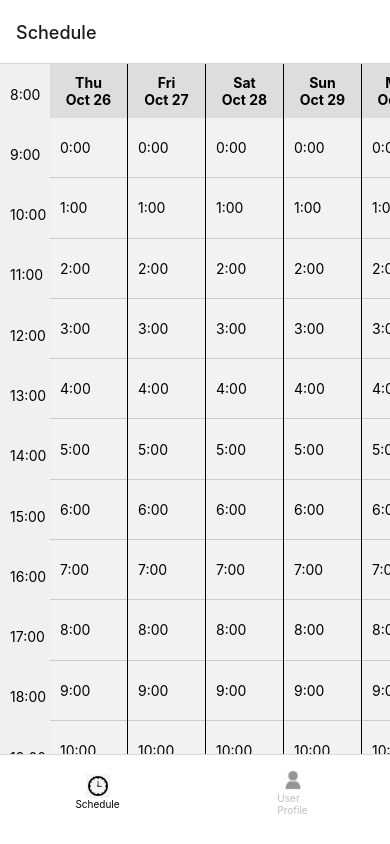
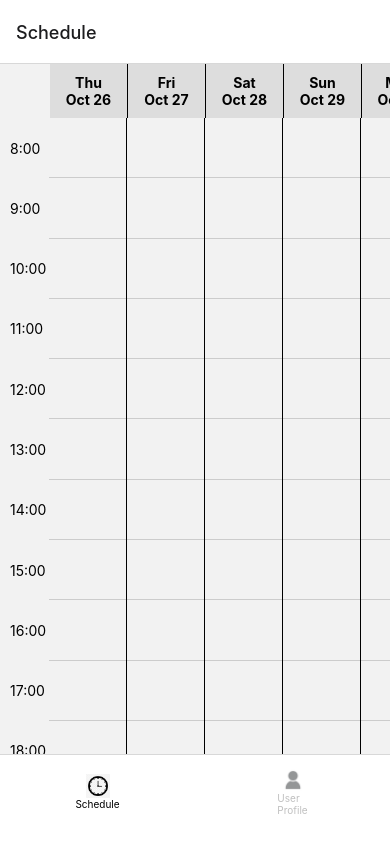
Before and after one commit to anzhub101/Attended, a React Native app: screen /Schedule in a window 390 px wide. Built offline with nearby package versions, Linux system fonts and the light colour scheme.

Commit message:
sort of first iteration?

```diff
--- a/src/screens/ScheduleScreen.js
+++ b/src/screens/ScheduleScreen.js
@@ -18,6 +18,7 @@ const getInitialDates = (startDate, numberOfDays) => {
   }
   return dates;
 };
+
 
 // Define initial start date
 const startDate = subMonths(new Date(), 6); // 6 months before today
@@ -44,24 +45,44 @@ const TimeHeaders = ({ hours }) => {
   );
 };
 
-const DayColumn = ({ date, hours }) => {
-  const formattedDay = format(date, 'E'); // e.g., "Sun"
-  const formattedDate = format(date, 'MMM d'); // e.g., "Feb 19"
+const TimeSlotRowHeaders = ({ hours }) => {
   return (
-    <View style={[styles.dayColumnWrapper, { width: dayColumnWidth }]}>
-      <Text style={styles.dayColumnHeader}>{`${formattedDay}\n${formattedDate}`}</Text>
-      <View style={styles.dayColumnContainer}>
+    <View style={styles.timeSlotHeadersContainer}>
       {hours.map((hour, index) => (
         <TimeSlot key={index} hour={hour} />
       ))}
     </View>
+  );
+};
+const DayColumnContent = ({ date, hours }) => {
+
+  return (
+    <View style={[styles.dayColumnWrapper, { width: dayColumnWidth }]}>
+      {hours.slice(8, 22).map((_, index) => (
+        <View key={index} style={styles.timeSlot}>
+        </View>
+      ))}
     </View>
   );
 };
 
+const DayColumn = ({ date }) => {
+  const formattedDay = format(date, 'E'); // e.g., "Sun"
+  const formattedDate = format(date, 'MMM d'); // e.g., "Feb 19"
+
+  return (
+    <View style={[styles.dayColumnWrapper, { width: dayColumnWidth }]}>
+      <Text style={styles.dayColumnHeader}>{`${formattedDay}\n${formattedDate}`}</Text>
+    </View>
+  );
+};
+
+
 const ScheduleScreen = () => {
   const [dates, setDates] = useState(initialDates);
   const hours = Array.from({ length: 24 }, (_, index) => index); // 0AM to 23PM, adjust as needed
+  const columnHeaderHeight = 0; // the height of your day/date header
+
 
   const loadMoreDates = (direction) => {
     if (direction === 'past') {
@@ -79,30 +100,72 @@ const ScheduleScreen = () => {
     const currentOffset = event.nativeEvent.contentOffset.x;
     const closeToStart = currentOffset < 50; // Adjust threshold as needed
 
+
     if (closeToStart) {
       loadMoreDates('past');
     }
   };
 
   return (
-    <View style={{ flex: 1, flexDirection: 'row' }}>
-      <TimeHeaders hours={hours.slice(8, 22)} /> {/* Static header for visible hours 8AM to 9PM */}
+    <View style={{ flex: 1 }}>
+      <View style={{ flexDirection: 'row' }}>
+        {/* Empty top-left corner spacer */}
+        <View style={{ width: 50, height: columnHeaderHeight }} />
         <FlatList
           horizontal
           data={dates}
-        renderItem={({ item }) => <DayColumn date={item} hours={hours} />}
+          renderItem={({ item }) => <DayColumn date={item} />}
           keyExtractor={(item, index) => index.toString()}
           onEndReached={() => loadMoreDates('future')}
-        onEndReachedThreshold={0.5} // Load more when halfway reached to the end
+          onEndReachedThreshold={0.5}
           onScroll={onScroll}
+          ListHeaderComponent={<View style={{ height: columnHeaderHeight }} />} // Placeholder to align headers
+          showsHorizontalScrollIndicator={false}
         />
+      </View>
+      <View style={{ flexDirection: 'row' }}>
+        {/* Static Time Headers on the left */}
+        <View>
+          {hours.slice(8, 22).map((hour, index) => (
+            <View key={index} style={styles.timeHeader}>
+              <Text>{`${hour}:00`}</Text>
+            </View>
+          ))}
+        </View>
+        {/* Scrollable content */}
+        <FlatList
+          horizontal
+          data={dates}
+          renderItem={({ item }) => <DayColumnContent date={item} hours={hours} />}
+          keyExtractor={(item, index) => index.toString()}
+          onEndReached={() => loadMoreDates('future')}
+          onEndReachedThreshold={0.5}
+          onScroll={onScroll}
+          showsHorizontalScrollIndicator={false}
+        />
+      </View>
     </View>
   );
 
 };
 
 
+
 const styles = StyleSheet.create({
+  dayColumnWrapper: {
+    flexDirection: 'column',
+    borderRightWidth: 1,
+    borderRightColor: 'black',
+  },
+  timeHeadersContainer: {
+    justifyContent: 'flex-start',
+    backgroundColor: '#f0f0f0',
+    paddingHorizontal: 10,
+  },
+  timeHeader: {
+    height: timeSlotHeight,
+    justifyContent: 'center',
+  },
   timeHeaderContainer: {
     width: 50, // Width of the time headers, adjust as necessary
     backgroundColor: '#f0f0f0',
@@ -135,11 +198,12 @@ const styles = StyleSheet.create({
   },
 
   timeSlot: {
-    height: timeSlotHeight, // Adjust the height so the desired number of slots fit on the screen
+    // Style for each individual time slot
+    height: timeSlotHeight, // This height should match the height of the time headers
     justifyContent: 'center',
-    paddingLeft: 10,
     borderBottomWidth: 1,
-    borderBottomColor: '#ccc',
+    borderBottomColor: '#ccc', // This adds the separation line between time slots
+    // You may want to add additional styling such as paddingLeft if needed
   },
 });
 
```
Also changed, not shown: package.json (+12 -12 lines), 1 other file (tests, documents, lock files or other folders). Lines whose indentation alone changed are shown as unchanged.
